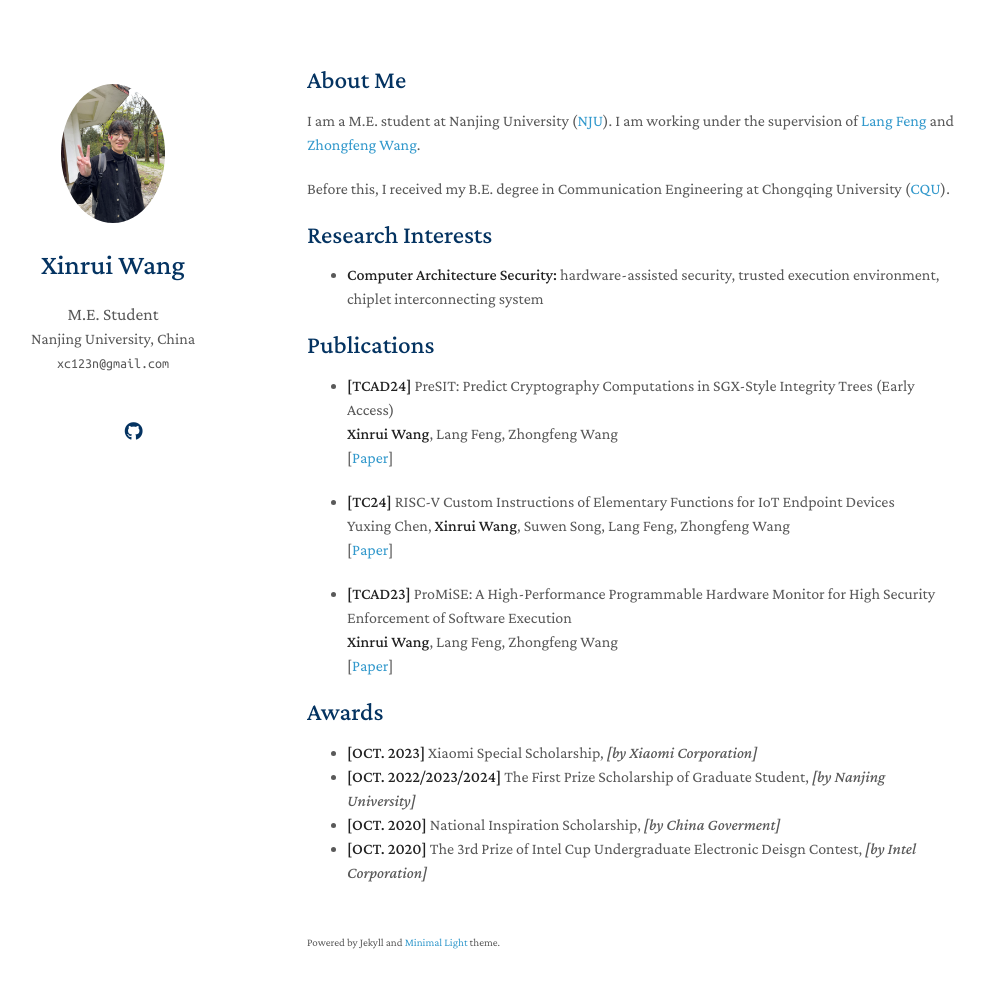
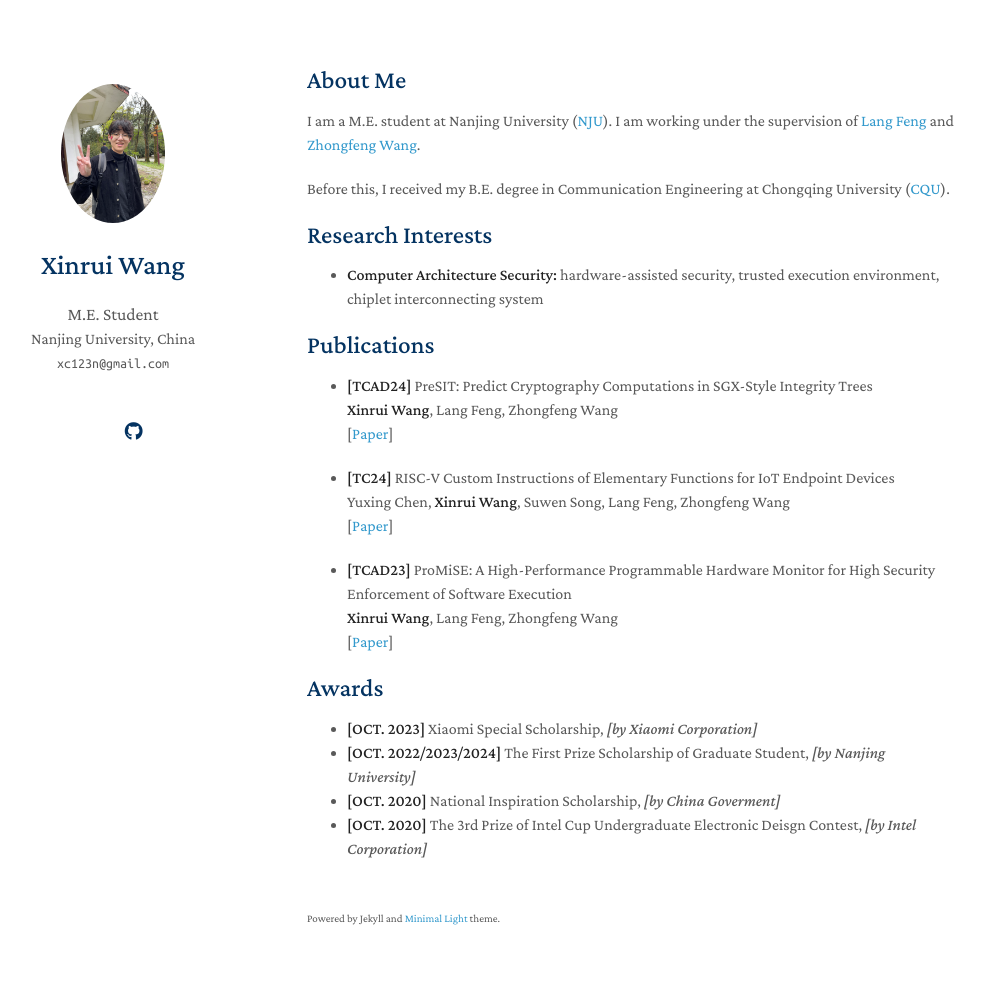
Before and after one commit to XC1a/XC1a.github.io, a Jekyll site: the page built from index.md, in a window 1280 px wide and 1023 px high. Shown: the top 988 px of the window, without its empty margins (163-1147 px from the left). Built offline with Jekyll 4.4.1, drawn with Linux system fonts in a browser that asks for light colours; nearby versions of some CDN libraries; a style sheet for code colours, icons or effects is not loaded; our own code applies the rules of GitHub Pages for plain Markdown files.

Commit message:
Update index.md

```diff
--- a/index.md
+++ b/index.md
@@ -13,7 +13,7 @@ Before this, I received my B.E. degree in Communication Engineering at Chongqing
 - **Computer Architecture Security:** hardware-assisted security, trusted execution environment, chiplet interconnecting system
 
 ## Publications
-- **[TCAD24]** PreSIT: Predict Cryptography Computations in SGX-Style Integrity Trees (Early Access)
+- **[TCAD24]** PreSIT: Predict Cryptography Computations in SGX-Style Integrity Trees
   <br>
   **Xinrui Wang**, Lang Feng, Zhongfeng Wang
   <br>
```
